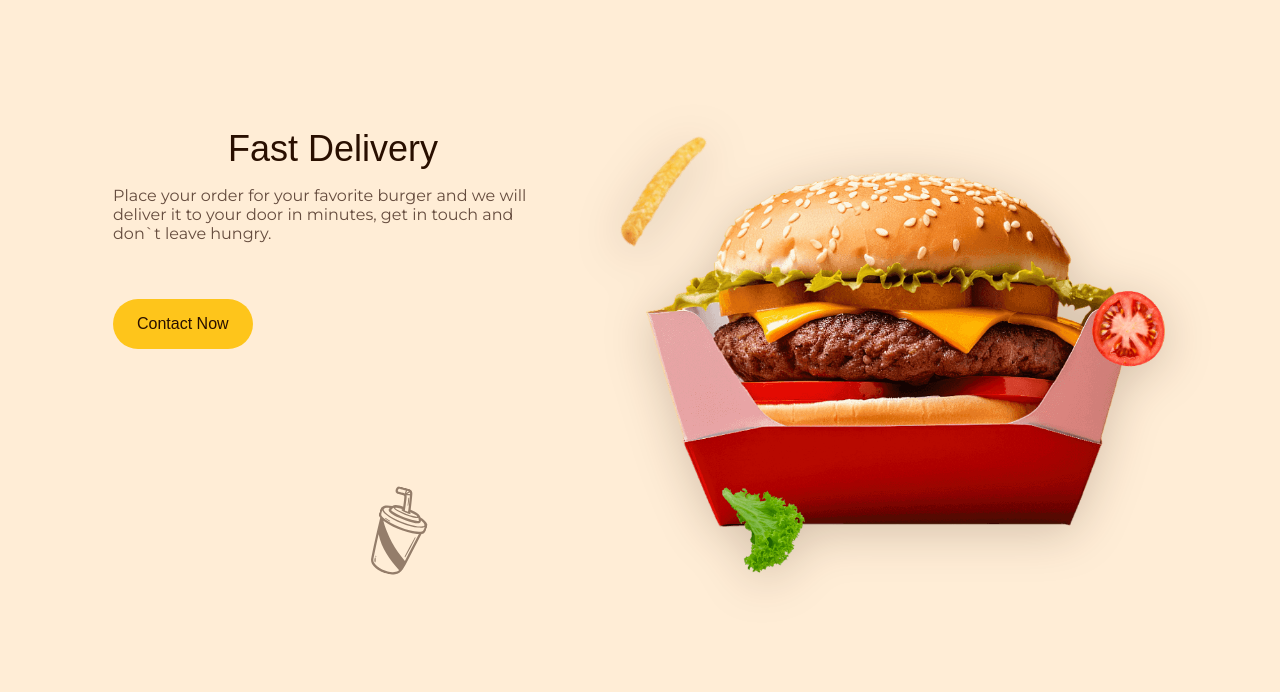
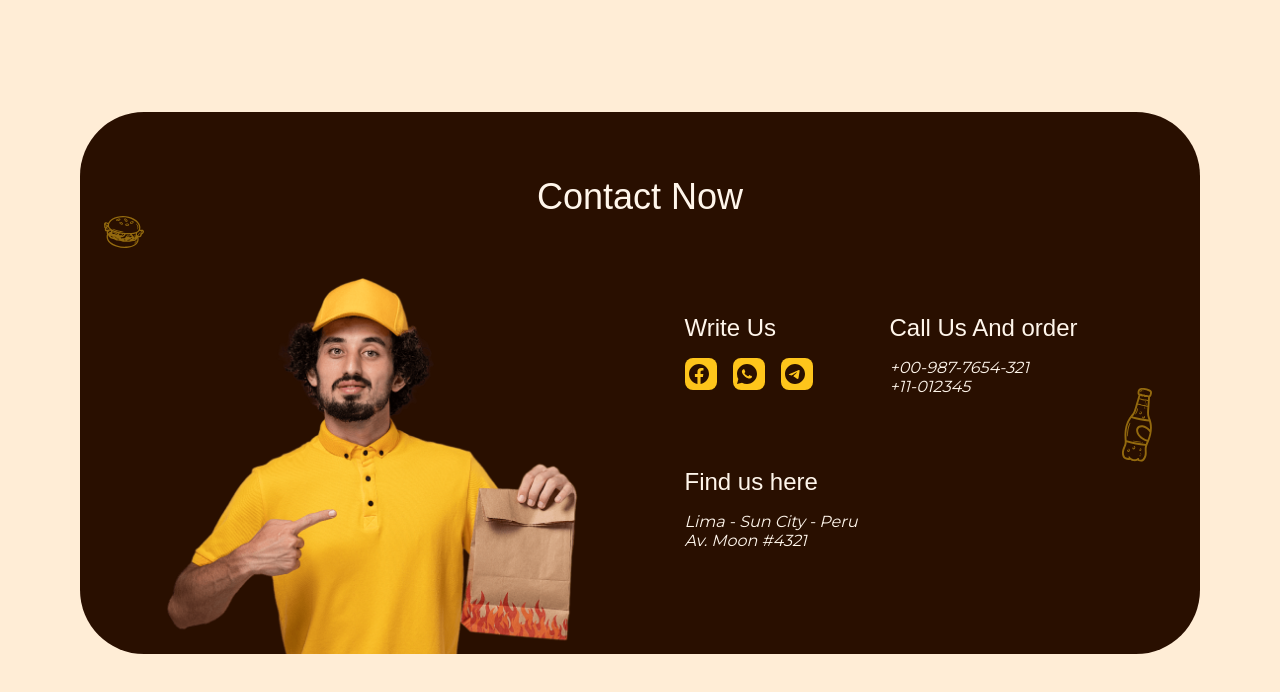
Before and after one commit to YuzkoNikita/Burger-shop-on-react, a React (Vite) app: page / in a window 1280 px wide. Shown: the top 692 px of the page. Built offline with nearby package versions, Linux system fonts and the light colour scheme; a web font is replaced by a local one.

Commit message:
two files were created and connected Contact.scss and ContactCard.scss

```diff
--- a/src/components/Main/Contact/Contact.css
+++ /dev/null
@@ -1,124 +0,0 @@
-.contact_container {
-    position: relative;
-    background-color: var(--second-color);
-    padding-top: 3.5rem;
-    border-radius: 3rem;
-    overflow: hidden;
-  }
-
-  .contact_content {
-    row-gap: 3rem;
-  }
-
-  .contact_container .section_title,
-  .contact_title, .contact_info {
-    color: var(--white-color);
-  }
-
-  .section_title {
-    text-align: center;
-    margin-bottom: 1rem;
-  }
-
-  .contact_data {
-    text-align: center;
-    row-gap: 2rem;
-  }
-
-  .contact_title {
-    font-size: var(--h2-font-size);
-    margin-bottom: .75rem;
-  }
-
-  .contact_info {
-    font-style: normal;
-  }
-
-  .contact_image {
-    justify-self: center;
-  }
-
-  .contact_img {
-    width: 280px;
-  }
-
-  .contact_sticker-1,
-  .contact_sticker-2 {
-    position: absolute;
-    opacity: .5;
-  }
-
-  .contact_sticker-1 {
-    width: 40px;
-    top: 6.5rem;
-    left: 1.5rem;
-  }
-
-  .contact_sticker-2 {
-    width: 30px;
-    right: 3rem;
-    bottom: 12rem;
-  }
-
-  /* ------ query screen ------ */
-  @media screen and (min-width: 540px) {
-    .contact {
-      max-width: 500px;
-      margin: 0 auto;
-    }
-  }
-
-  @media screen and (min-width: 1150px) {
-    .contact {
-      max-width: initial;
-  }
-
-  .contact_container {
-      border-radius: 4rem;
-      padding-block: 4rem 6.5rem;
-  }
-
-  .contact_content {
-      grid-template-columns: 420px 435px;
-      justify-content: center;
-      column-gap: 6.5rem;
-  }
-
-  .contact_data {
-      grid-template-columns: repeat(2, max-content);
-      text-align: initial;
-      gap: 4.5rem 2rem;
-      order: 1;
-    }
-
-    .contact_social {
-        justify-content: initial;
-    }
-
-    .contact_title {
-        margin-bottom: 1rem;
-    }
-
-    .contact_image {
-        position: relative;
-        width: 100%;
-    }
-
-    .contact_img {
-        width: 420px;
-        position: absolute;
-        top: -2.5rem;
-    }
-
-    .contact_sricker-1 {
-        width: 70px;
-        left: 27rem;
-        top: 10rem;
-    }
-
-    .contact_sricker-2 {
-        width: 40px;
-        right: 10rem;
-        bottom: 5.5rem;
-    }
-  }
--- a/src/components/Main/Contact/Contact.jsx
+++ b/src/components/Main/Contact/Contact.jsx
@@ -1,5 +1,4 @@
 import SectionTitle from '../../../minorComponents/SectionTitle/SectionTitle'
-import './Contact.css'
 import ContactCard from './ContactCard/ContactCard'
 import contact_man from '../../../assets/contact-man.png'
 import sticker_burger from '../../../assets/sticker-burger.svg'
--- /dev/null
+++ b/src/components/Main/Contact/Contact.scss
@@ -0,0 +1,97 @@
+.contact {
+  .contact_container {
+    position: relative;
+    background-color: var(--second-color);
+    color: var(--white-color);
+    padding-top: 3.5rem;
+    border-radius: 3rem;
+    overflow: hidden;
+    h2 {
+      color: var(--white-color);
+    }
+    .contact_content {
+      row-gap: 3rem;
+      .contact_data {
+        text-align: center;
+        row-gap: 2rem;
+        div {
+          .contact_title {
+            color: var(--white-color);
+            font-size: var(--h2-font-size);
+            margin-bottom: .75rem;
+          }
+        }
+      }
+      .contact_image {
+        justify-self: center;
+        .contact_img {
+          width: 280px;
+        }
+      }
+    }
+    .contact_sticker-1 {
+      width: 40px;
+      top: 6.5rem;
+      left: 1.5rem;
+      position: absolute;
+      opacity: .5;
+    }
+    .contact_sticker-2 {
+      width: 30px;
+      right: 3rem;
+      bottom: 12rem;
+      position: absolute;
+      opacity: .5;
+    }
+  }
+  /* ------ query screen ------ */
+  @media screen and (min-width: 540px) {
+    max-width: 500px;
+    margin: 0 auto;
+  }
+  @media screen and (min-width: 1150px) {
+    max-width: initial;
+    .contact_container {
+      border-radius: 4rem;
+      padding-block: 4rem 6.5rem;
+      .contact_content {
+        grid-template-columns: 420px 435px;
+        justify-content: center;
+        column-gap: 6.5rem;
+        .contact_data {
+          grid-template-columns: repeat(2, max-content);
+          text-align: initial;
+          gap: 4.5rem 2rem;
+          order: 1;
+          div {
+            .contact_title {
+              margin-bottom: 1rem;
+            }
+            .contact_social {
+              justify-content: initial;
+            }
+          }
+        }
+        .contact_image {
+          position: relative;
+          width: 100%;
+          .contact_img {
+            width: 420px;
+            position: absolute;
+            top: -2.5rem;
+          }
+        }
+      }
+      .contact_sricker-1 {
+        width: 70px;
+        left: 27rem;
+        top: 10rem;
+      }
+      .contact_sricker-2 {
+        width: 40px;
+        right: 10rem;
+        bottom: 5.5rem;
+      }
+    }
+  }
+}
--- a/src/components/Main/Contact/ContactCard/ContactCard.jsx
+++ b/src/components/Main/Contact/ContactCard/ContactCard.jsx
@@ -1,5 +1,3 @@
-import './ContactCard.css'
-
 // eslint-disable-next-line react/prop-types
 export default function ContactCard({contactTitle, info}) {
   return (
--- a/src/components/Main/Main.jsx
+++ b/src/components/Main/Main.jsx
@@ -9,9 +9,9 @@ export default function Main() {
     <main className="main">
         {/* <Home />
         <Recipe />
-        <Popular /> */}
-        <Delivery />
-        {/* <Contact /> */}
+        <Popular />
+        <Delivery /> */}
+        <Contact />
     </main>
   )
 }
--- a/src/sass/index.scss
+++ b/src/sass/index.scss
@@ -18,3 +18,6 @@
 @import "../components/Main/Popular/PopularCard/PopularCard.scss";
 
 @import "../components/Main/Delivery/Delivery.scss";
+
+@import "../components/Main/Contact/Contact.scss";
+@import "../components/Main/Contact/ContactCard/ContactCard.scss";
```
Also changed, not shown: src/components/Main/Contact/ContactCard/ContactCard.css (deleted), src/components/Main/Contact/ContactCard/ContactCard.scss (added).
